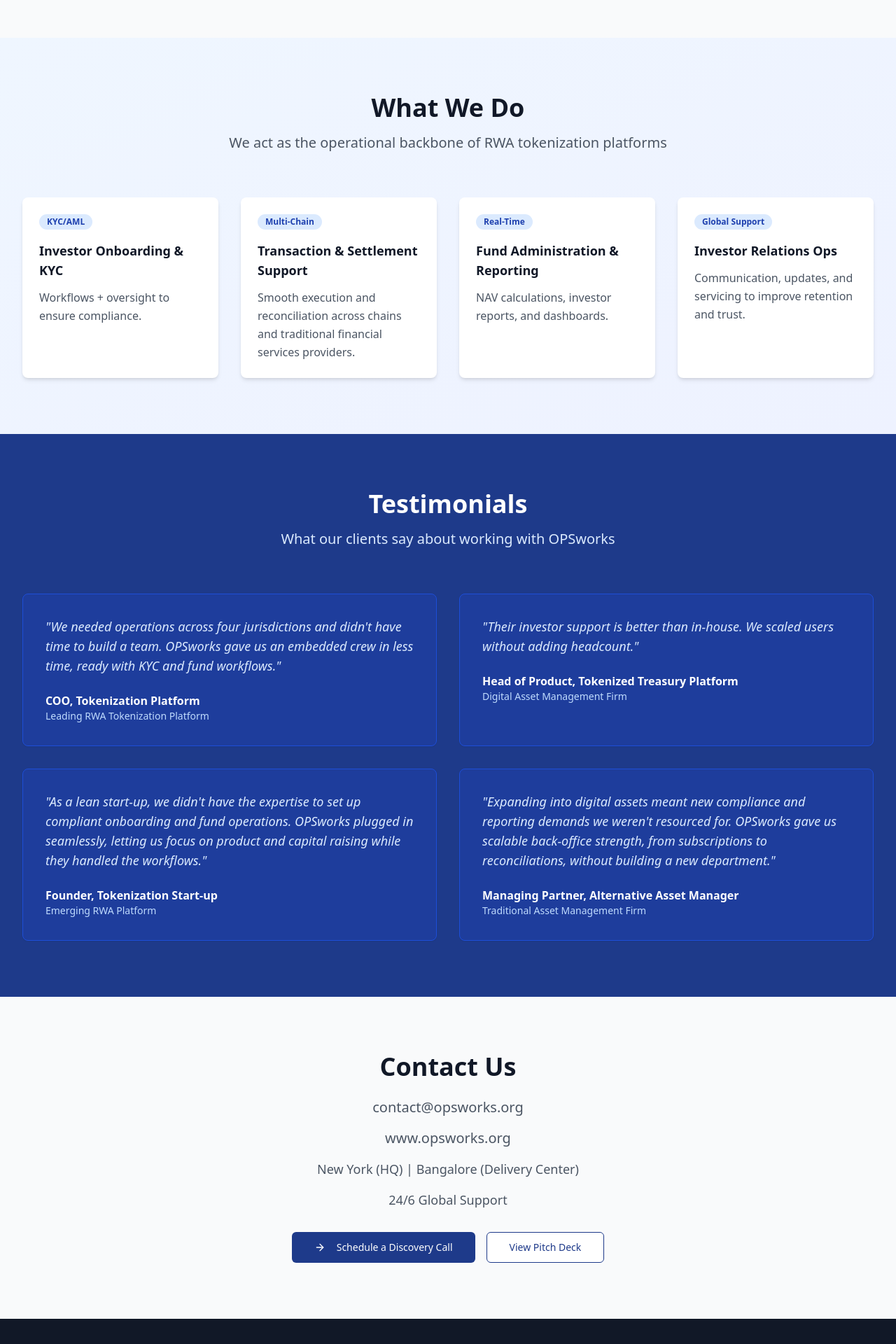
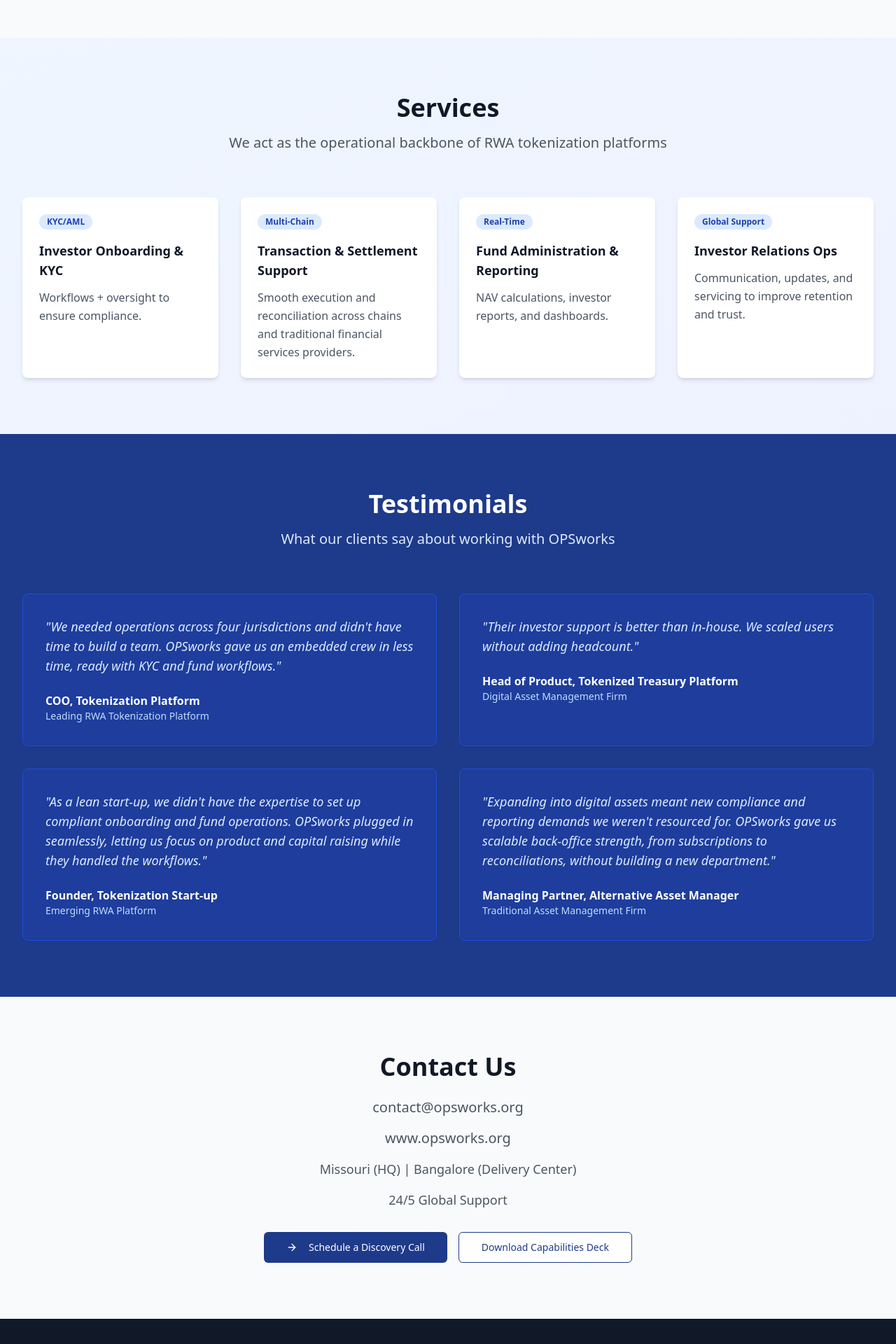
Before and after one commit to Kavin1910/rwa-ops-engine, a React (Vite) app: page / in a window 1280 px wide. Shown: the part 2000-3920 px from the top of the page at 70% size. Built offline with nearby package versions, Linux system fonts and the light colour scheme.

Commit message:
Update contact and home page content

```diff
--- a/src/components/home/USPs.tsx
+++ b/src/components/home/USPs.tsx
@@ -30,7 +30,7 @@ const USPs = () => {
     <section className="py-20 bg-gradient-to-br from-blue-50 to-indigo-50">
       <div className="max-w-7xl mx-auto px-4 sm:px-6 lg:px-8">
         <div className="text-center mb-16">
-          <h2 className="text-4xl font-bold text-gray-900 mb-4">What We Do</h2>
+          <h2 className="text-4xl font-bold text-gray-900 mb-4">Services</h2>
           <p className="text-xl text-gray-600 max-w-3xl mx-auto">
             We act as the operational backbone of RWA tokenization platforms
           </p>
--- a/src/pages/Index.tsx
+++ b/src/pages/Index.tsx
@@ -36,8 +36,8 @@ const Index = () => {
           <div className="space-y-4 mb-8">
             <p className="text-xl text-gray-600">contact@opsworks.org</p>
             <p className="text-xl text-gray-600">www.opsworks.org</p>
-            <p className="text-lg text-gray-600">New York (HQ) | Bangalore (Delivery Center)</p>
-            <p className="text-lg text-gray-600">24/6 Global Support</p>
+            <p className="text-lg text-gray-600">Missouri (HQ) | Bangalore (Delivery Center)</p>
+            <p className="text-lg text-gray-600">24/5 Global Support</p>
           </div>
           <div className="flex flex-col sm:flex-row gap-4 justify-center">
             <Button size="lg" className="bg-blue-900 text-white hover:bg-blue-800" asChild>
@@ -52,7 +52,7 @@ const Index = () => {
               className="border-blue-900 text-blue-900 hover:bg-blue-900 hover:text-white"
               onClick={handleDownloadCapabilities}
             >
-              View Pitch Deck
+              Download Capabilities Deck
             </Button>
           </div>
         </div>
```
